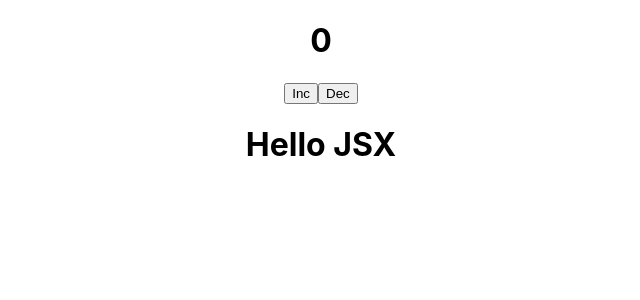
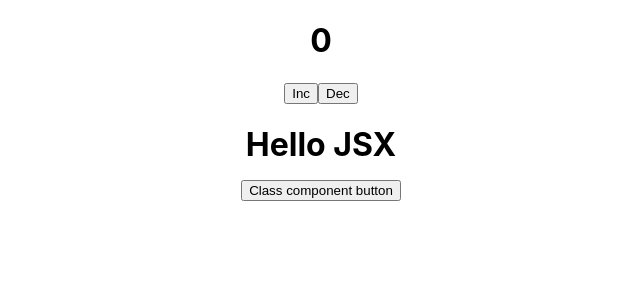
Before and after one commit to Hanumanthareddy884/react-learning, a React (Create React App) app: page / in a window 1280 px wide. Shown: the top 300 px of the page, without its empty margins (319-959 px from the left). Built offline with nearby package versions, Linux system fonts and the light colour scheme.

Commit message:
basic class components

```diff
--- a/src/App.js
+++ b/src/App.js
@@ -4,6 +4,7 @@ import Simple from "./simple.js";
 import SimpleFnCmp from "./simpleFn.js";
 import PersInfo from "./components/PersInfo.js";
 import React, { useState } from "react";
+import ButtonComponent from "./button_components.js"
 
 function initialState() {
   console.log("expensive process", Date.now());
@@ -16,9 +17,9 @@ function App() {
   //   setState(i + 1);
   //   // i++;
   //   console.log(i);
-  // };
+  // };`
 
-let msgg = <h1>Hello JSX</h1>
+let msgg = <h1>Hello JSX <ButtonComponent></ButtonComponent></h1>
   const changeCount = (oper) => {
     if (oper === "+") {
       setState(i + 1);
--- a/src/button_components.js
+++ b/src/button_components.js
@@ -1 +1,13 @@
-import React, {Component} from 'react'
+import React, { Component } from "react";
+
+class ButtonComponent extends Component {
+  render() {
+    return (
+      <div>
+        <button>Class component button</button>
+      </div>
+    );
+  }
+}
+
+export default ButtonComponent;
```
